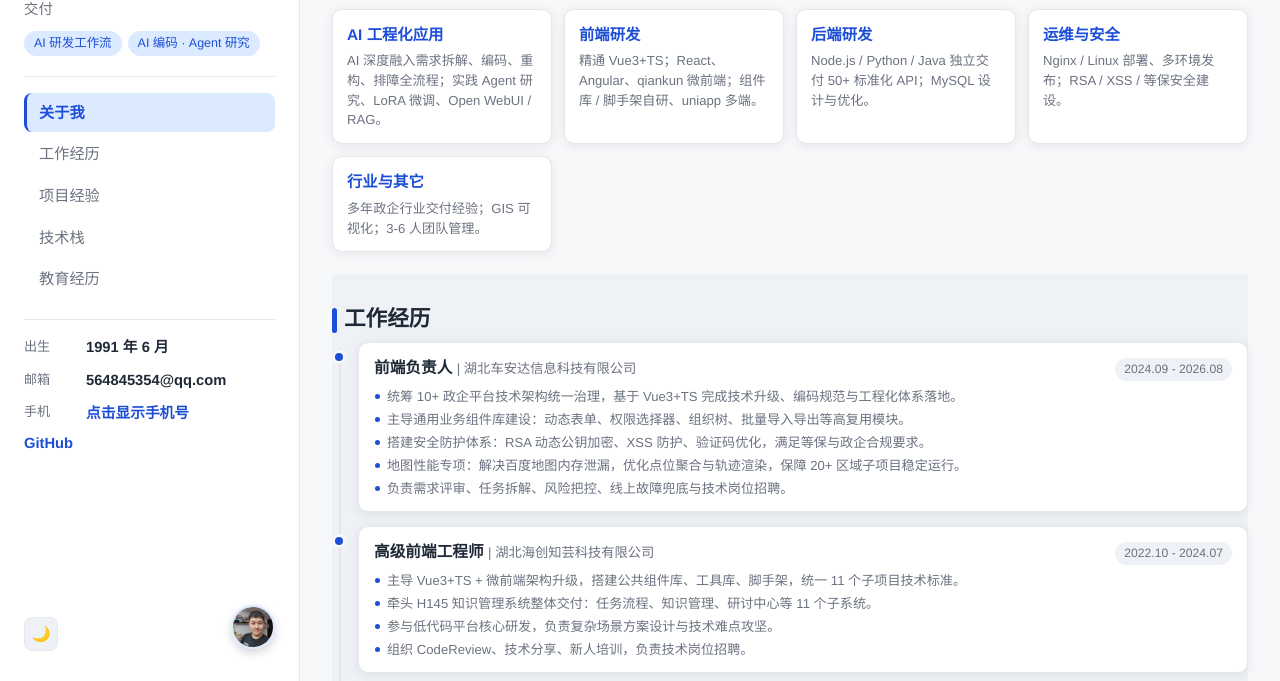
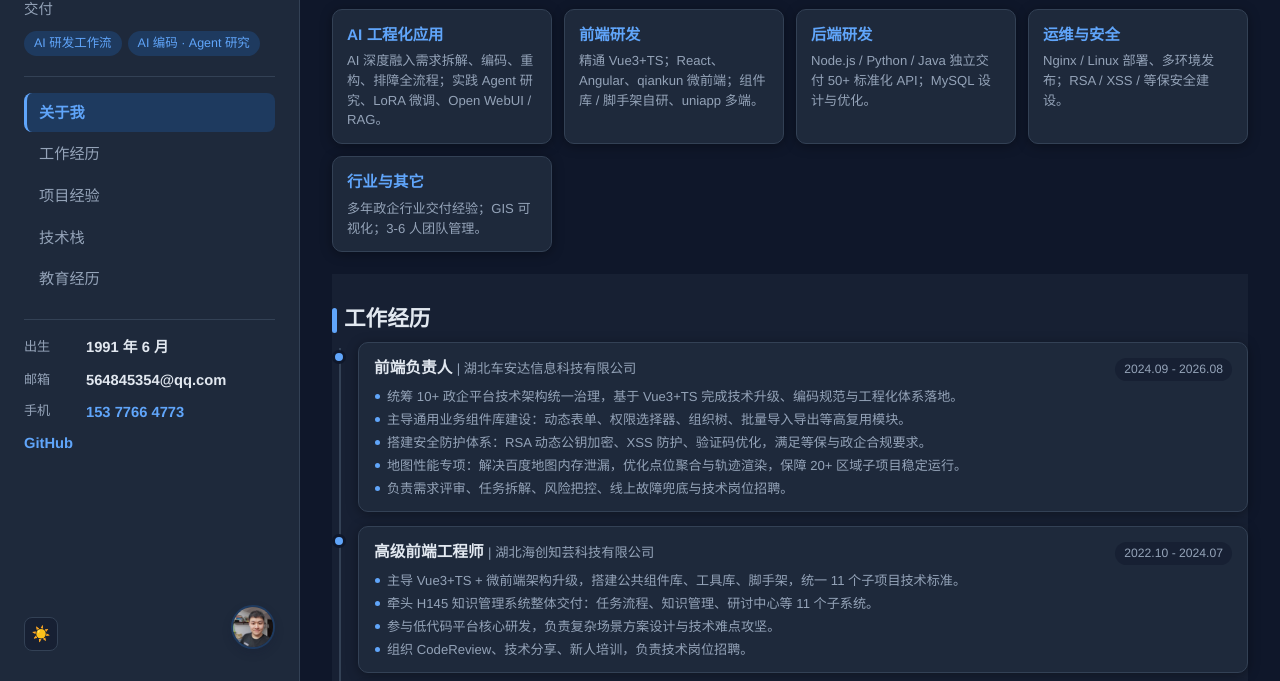
Before and after one commit to buildlove/Resume, a plain HTML site: page index.html in a window 1280 px wide. Shown: the part 119-800 px from the top of the page. Drawn offline with Linux system fonts and the light colour scheme.

Commit message:
feat: 简历默认深色主题 + 手机号明文直出（点击一键复制）
- :root 默认深色配色，删除跟随系统逻辑，手动切换浅色可记忆
- head 内联主题预设脚本，避免首屏主题闪烁
- 手机号明文直出 153 7766 4773，删除字符编码防爬，点击一键复制纯数字
- 打印样式覆盖浅色变量，打印仍为白底黑字
- README 同步更新

Co-Authored-By: Claude Code <noreply@anthropic.com>

```diff
--- a/css/style.css
+++ b/css/style.css
@@ -1,40 +1,25 @@
 /* ============================================================
    个人线上简历 · 样式表（侧栏悬浮版）
    布局：左侧悬浮栏（基础信息 + 菜单 + 联系方式）+ 右侧主内容铺满
-   特点：零外部依赖 / 深浅色自适应 / 响应式 / 打印友好
-   改版：20261119 13:20:13 紧凑排版；同日侧栏悬浮布局重构
+   特点：零外部依赖 / 默认深色（可切换浅色并记忆） / 响应式 / 打印友好
+   改版：20261119 13:20:13 紧凑排版；同日侧栏悬浮布局重构；20261121 默认深色主题
    ============================================================ */
 
-/* ---------- 设计变量（深浅色两套主题） ---------- */
+/* ---------- 设计变量（默认深色主题，可手动切换浅色） ---------- */
 :root {
-  --bg: #f7f8fa;            /* 页面背景 */
-  --surface: #ffffff;       /* 卡片 / 侧栏背景 */
-  --surface-alt: #eef1f5;   /* 交替区块背景 */
-  --text: #1f2937;          /* 主文字 */
-  --muted: #6b7280;         /* 次要文字 */
-  --primary: #1d4ed8;       /* 主题色（沉稳蓝） */
-  --primary-soft: #dbeafe;  /* 主题色浅底 */
-  --border: #e5e7eb;        /* 描边 */
-  --shadow: 0 2px 12px rgba(15, 23, 42, 0.08);   /* 卡片阴影 */
+  --bg: #0f172a;            /* 页面背景 */
+  --surface: #1e293b;       /* 卡片 / 侧栏背景 */
+  --surface-alt: #172033;   /* 交替区块背景 */
+  --text: #e2e8f0;          /* 主文字 */
+  --muted: #94a3b8;         /* 次要文字 */
+  --primary: #60a5fa;       /* 主题色（亮蓝） */
+  --primary-soft: #1e3a5f;  /* 主题色浅底 */
+  --border: #334155;        /* 描边 */
+  --shadow: 0 2px 12px rgba(0, 0, 0, 0.35);   /* 卡片阴影 */
   --sidebar-width: 300px;   /* 左侧悬浮栏宽度 */
 }
 
-/* 暗色主题：跟随系统 */
-@media (prefers-color-scheme: dark) {
-  :root {
-    --bg: #0f172a;
-    --surface: #1e293b;
-    --surface-alt: #172033;
-    --text: #e2e8f0;
-    --muted: #94a3b8;
-    --primary: #60a5fa;
-    --primary-soft: #1e3a5f;
-    --border: #334155;
-    --shadow: 0 2px 12px rgba(0, 0, 0, 0.35);
-  }
-}
-
-/* 手动切换主题：data-theme 属性优先级高于系统偏好 */
+/* 手动切换主题：data-theme 属性覆盖默认主题（由 <head> 内联脚本提前应用） */
 [data-theme="dark"] {
   --bg: #0f172a;
   --surface: #1e293b;
@@ -344,6 +329,18 @@ img { max-width: 100%; display: block; }
 
 /* ---------- 打印样式（A4 输出） ---------- */
 @media print {
+  /* 打印固定使用浅色配色：屏幕默认深色后，打印仍输出白底黑字 */
+  :root {
+    --bg: #ffffff;
+    --surface: #ffffff;
+    --surface-alt: #eef1f5;
+    --text: #1f2937;
+    --muted: #6b7280;
+    --primary: #1d4ed8;
+    --primary-soft: #dbeafe;
+    --border: #e5e7eb;
+    --shadow: none;
+  }
   .side-menu, .theme-toggle { display: none !important; }
   .sidebar {
     position: static; width: 100%; border-right: none;
--- a/index.html
+++ b/index.html
@@ -20,6 +20,16 @@
   <!-- 站点图标（内联 SVG，免额外请求） -->
   <link rel="icon" href="favicon.svg" type="image/svg+xml">
   <link rel="stylesheet" href="css/style.css">
+  <!-- 主题预设：默认深色；首屏渲染前应用用户保存的主题（localStorage），避免主题闪烁 -->
+  <script>
+    (function () {
+      // 仅在用户手动切换过主题时才写入 data-theme，未切换过则走默认深色
+      const savedTheme = localStorage.getItem('resume-theme');
+      if (savedTheme) {
+        document.documentElement.setAttribute('data-theme', savedTheme);
+      }
+    })();
+  </script>
   <!-- 结构化数据：帮助搜索引擎理解简历内容 -->
   <script type="application/ld+json">
   {
@@ -58,7 +68,7 @@
         <a href="#education">教育经历</a>
       </nav>
 
-      <!-- 联系方式（手机号由 JS 渲染防骚扰；邮箱 / GitHub 明文直出） -->
+      <!-- 联系方式（手机 / 邮箱 / GitHub 明文直出，点击手机号可一键复制） -->
       <ul class="side-contact">
         <li>
           <span class="contact-label">出生</span>
@@ -70,7 +80,8 @@
         </li>
         <li>
           <span class="contact-label">手机</span>
-          <button class="contact-value contact-btn" id="phoneText" type="button" title="点击复制">点击显示手机号</button>
+          <!-- 手机号明文直出（无需点击显示）；点击可一键复制纯数字 -->
+          <button class="contact-value contact-btn" id="phoneText" type="button" title="点击复制">153 7766 4773</button>
         </li>
         <li>
           <a class="contact-link" href="https://github.com/buildlove" target="_blank" rel="noopener">GitHub</a>
--- a/js/main.js
+++ b/js/main.js
@@ -1,34 +1,37 @@
 /**
  * 个人线上简历 · 交互脚本（侧栏悬浮版）
- * 功能：深浅色主题切换 / 侧栏菜单滚动高亮 / 联系方式防爬渲染与一键复制
+ * 功能：深浅色主题切换（默认深色） / 侧栏菜单滚动高亮 / 手机号一键复制
  * 规范：ES6+，无外部依赖，全部中文注释
- * 更新：20261119 13:20:13
+ * 更新：20261121 14:25:30
  */
 
-// ==================== 深浅色主题切换 ====================
+// ==================== 深浅色主题切换（默认深色） ====================
+// 页面默认深色主题；用户手动切换后写入 localStorage，下次访问直接沿用。
+// 首次应用由 index.html <head> 内联脚本在渲染前完成（避免主题闪烁），此处只负责按钮图标与点击切换。
 
-/** 从 localStorage 读取用户历史选择的主题 */
-const savedTheme = localStorage.getItem('resume-theme');
-
-/** 主题切换按钮点击：在 深色 / 浅色 之间切换并持久化 */
+/** 主题切换按钮 */
 const themeToggle = document.getElementById('themeToggle');
 
-// 页面加载时先应用历史主题（没有则跟随系统，由 CSS 的 prefers-color-scheme 处理）
-if (savedTheme) {
-  document.documentElement.setAttribute('data-theme', savedTheme);
-  themeToggle.textContent = savedTheme === 'dark' ? '☀️' : '🌙';
-}
+/**
+ * 根据当前生效主题同步按钮图标：深色显示 ☀️（点击切浅色），浅色显示 🌙（点击切深色）
+ */
+const syncThemeIcon = () => {
+  // data-theme 不是 light 即视为深色（含默认深色：属性缺省的情况）
+  const isDark = document.documentElement.getAttribute('data-theme') !== 'light';
+  themeToggle.textContent = isDark ? '☀️' : '🌙';
+};
 
+// 初始化按钮图标（默认深色 → ☀️）
+syncThemeIcon();
+
+// 点击按钮：深色 ↔ 浅色 互换，并持久化用户选择
 themeToggle.addEventListener('click', () => {
-  // 当前是暗色就切亮色，否则切暗色
-  const isDark = document.documentElement.getAttribute('data-theme') === 'dark'
-    || (!document.documentElement.getAttribute('data-theme')
-      && window.matchMedia('(prefers-color-scheme: dark)').matches);
+  const isDark = document.documentElement.getAttribute('data-theme') !== 'light';
   const nextTheme = isDark ? 'light' : 'dark';
 
   document.documentElement.setAttribute('data-theme', nextTheme);
   localStorage.setItem('resume-theme', nextTheme);
-  themeToggle.textContent = nextTheme === 'dark' ? '☀️' : '🌙';
+  syncThemeIcon();
 });
 
 // ==================== 侧栏菜单滚动高亮 ====================
@@ -55,51 +58,32 @@ const sectionObserver = new IntersectionObserver((entries) => {
 
 sections.forEach((section) => sectionObserver.observe(section));
 
-// ==================== 联系方式防爬渲染 ====================
-// 说明：手机号不在 HTML 里写明文，用字符编码数组在运行时还原，
-// 可挡住绝大多数只抓静态 HTML 的爬虫（防骚扰电话）；邮箱 / GitHub 按需求明文直出。
+// ==================== 手机号一键复制 ====================
+// 手机号已在 index.html 明文直出（无需点击显示）；点击手机号即可复制到剪贴板。
 
-/** 手机号字符编码数组：[49,53,51,...] → '153...' */
-const PHONE_CODES = [49, 53, 51, 55, 55, 54, 54, 52, 55, 55, 51];
+/** 手机号元素（明文显示） */
+const phoneEl = document.getElementById('phoneText');
 
-/**
- * 把字符编码数组还原成字符串
- * @param {number[]} codes - 字符编码数组
- * @returns {string} 还原后的文本
- */
-const decodeText = (codes) => codes.map((code) => String.fromCharCode(code)).join('');
+/** 手机号显示文本（含分组空格，如 '153 7766 4773'） */
+const phoneDisplay = phoneEl.textContent;
 
-/**
- * 绑定"点击显示 → 再点击复制"的联系方式按钮
- * @param {string} buttonId - 按钮元素 id
- * @param {number[]} codes - 联系方式的字符编码数组
- */
-const bindContactButton = (buttonId, codes) => {
-  const button = document.getElementById(buttonId);
-  const text = decodeText(codes);
-  let revealed = false;
+/** 手机号纯数字（复制到剪贴板的内容，便于直接拨号 / 粘贴表单） */
+const phoneDigits = phoneDisplay.replace(/\s+/g, '');
 
-  button.addEventListener('click', async () => {
-    // 第一次点击：显示明文
-    if (!revealed) {
-      button.textContent = text;
-      button.title = '点击复制';
-      revealed = true;
-      return;
-    }
-    // 之后点击：复制到剪贴板并给出反馈
-    try {
-      await navigator.clipboard.writeText(text);
-      const original = button.textContent;
-      button.textContent = '✓ 已复制';
-      setTimeout(() => { button.textContent = original; }, 1500);
-    } catch (err) {
-      // 剪贴板 API 不可用（如非 HTTPS 环境）时降级为提示
-      button.textContent = text;
-      button.title = '请手动长按复制';
-    }
-  });
-};
-
-// 初始化手机号按钮（邮箱 / GitHub 为明文链接，无需绑定）
-bindContactButton('phoneText', PHONE_CODES);
+// 点击手机号：复制纯数字并给出「已复制」反馈
+phoneEl.addEventListener('click', async () => {
+  try {
+    await navigator.clipboard.writeText(phoneDigits);
+    phoneEl.textContent = '✓ 已复制';
+    // 1.5 秒后恢复显示手机号（始终恢复为初始明文，避免连点导致文本丢失）
+    setTimeout(() => { phoneEl.textContent = phoneDisplay; }, 1500);
+  } catch (err) {
+    // 剪贴板 API 不可用（如非 HTTPS 环境）时：自动选中号码文本，方便手动复制
+    const range = document.createRange();
+    range.selectNodeContents(phoneEl);
+    const selection = window.getSelection();
+    selection.removeAllRanges();
+    selection.addRange(range);
+    phoneEl.title = '请手动长按复制';
+  }
+});
```
Also changed, not shown: 1 other file.
